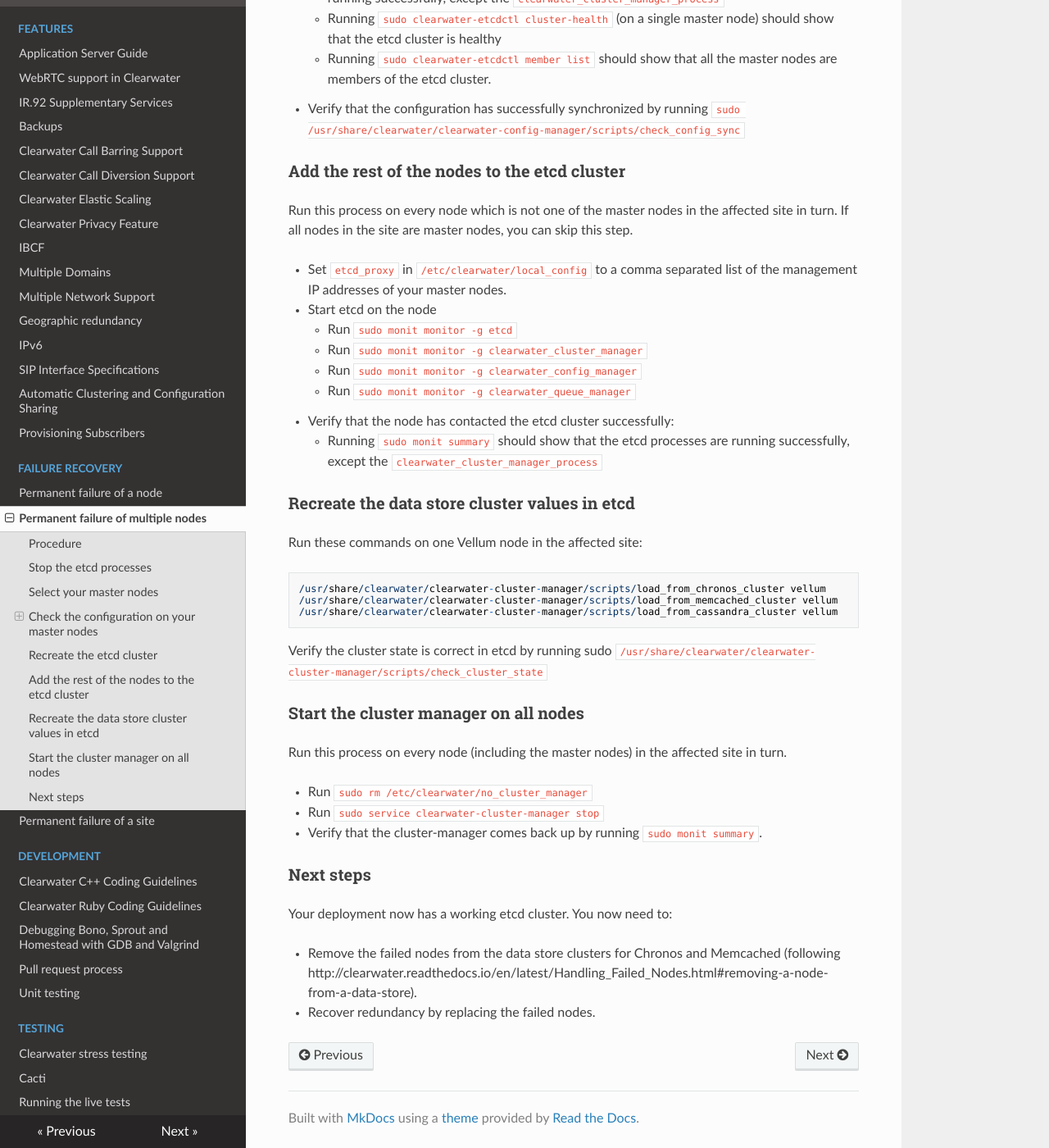
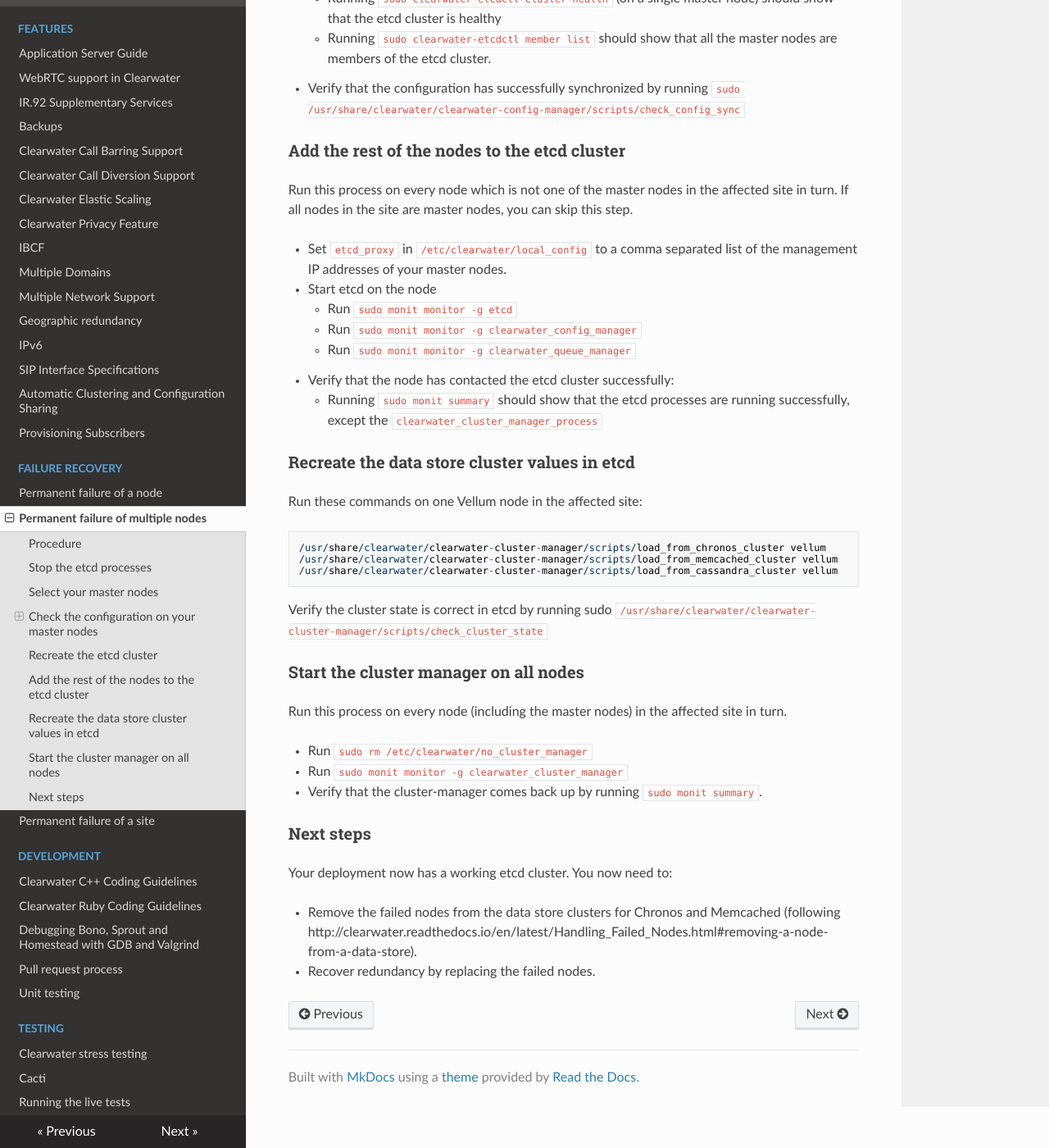
Before and after one commit to Metaswitch/clearwater-readthedocs, an MkDocs documentation site: the page built from docs/Handling_Multiple_Failed_Nodes.md, in a window 1280 px wide and 1400 px high, scrolled down 2812 px. Shown: the whole window at 82% size. Built offline with MkDocs 1.6.1, drawn with Linux system fonts in a browser that asks for light colours; nearby versions of some CDN libraries; old or Windows-style settings are respelled for this version of MkDocs; some of the changed text lies outside the part shown.

Commit message:
Handling multiple failed nodes
 - don't start cluster manager until the cluster is reformed

```diff
--- a/docs/Handling_Multiple_Failed_Nodes.md
+++ b/docs/Handling_Multiple_Failed_Nodes.md
@@ -77,7 +77,6 @@ Check the JSON configuration files on all Sprout nodes in the affected site:
 * On your selected master nodes, set `etcd_cluster` in `/etc/clearwater/local_config` to a comma separated list of the management IP addresses of your master nodes.
 * Start etcd on the master nodes
     * Run `sudo monit monitor -g etcd`
-    * Run `sudo monit monitor -g clearwater_cluster_manager`
     * Run `sudo monit monitor -g clearwater_config_manager`
     * Run `sudo monit monitor -g clearwater_queue_manager`
 * This creates the etcd cluster, and synchronises the shared configuration. It doesn't recreate the data store cluster information in etcd yet.
@@ -94,7 +93,6 @@ Run this process on every node which is not one of the master nodes in the affec
 * Set `etcd_proxy` in `/etc/clearwater/local_config` to a comma separated list of the management IP addresses of your master nodes.
 * Start etcd on the node
     * Run `sudo monit monitor -g etcd`
-    * Run `sudo monit monitor -g clearwater_cluster_manager`
     * Run `sudo monit monitor -g clearwater_config_manager`
     * Run `sudo monit monitor -g clearwater_queue_manager`
 * Verify that the node has contacted the etcd cluster successfully:
@@ -115,7 +113,7 @@ Verify the cluster state is correct in etcd by running sudo `/usr/share/clearwat
 Run this process on every node (including the master nodes) in the affected site in turn.
 
 * Run `sudo rm /etc/clearwater/no_cluster_manager`
-* Run `sudo service clearwater-cluster-manager stop`
+* Run `sudo monit monitor -g clearwater_cluster_manager`
 * Verify that the cluster-manager comes back up by running `sudo monit summary`.
 
 ### Next steps
```
